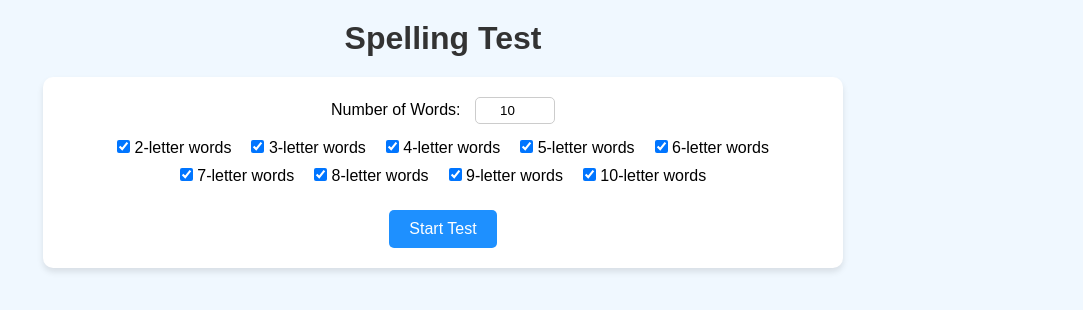
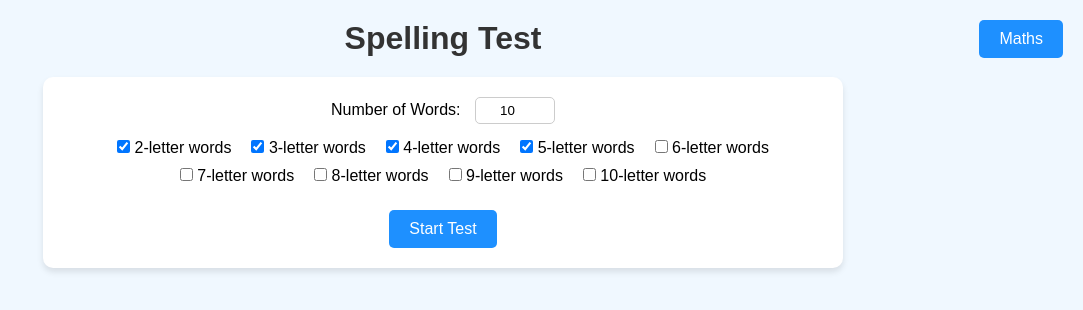
Before and after one commit to phillipcook/Tobias, a plain HTML site: page index.html in a window 1280 px wide. Shown: the whole page, without its empty margins (197-1280 px from the left). Drawn offline with Linux system fonts and the light colour scheme.

Commit message:
Update index.html

```diff
--- a/index.html
+++ b/index.html
@@ -19,6 +19,7 @@
             align-items: center;
             padding: 20px;
             min-height: 100vh;
+            position: relative;
         }
 
         h1 {
@@ -82,6 +83,25 @@
         }
 
         #startTest:hover {
+            background-color: #0d6efd;
+        }
+
+        /* Maths button (Styled the same as Start Test button) */
+        #mathsButton {
+            background-color: #1e90ff;
+            color: white;
+            border: none;
+            padding: 10px 20px;
+            font-size: 1em;
+            border-radius: 5px;
+            cursor: pointer;
+            transition: background-color 0.3s ease;
+            position: absolute;
+            top: 20px;
+            right: 20px;
+        }
+
+        #mathsButton:hover {
             background-color: #0d6efd;
         }
 
@@ -150,7 +170,7 @@
         }
 
         #results tr.incorrect {
-            background-color: #f8d7da;
+            background-color: #fff3cd;
         }
 
         #resultsCaption {
@@ -182,11 +202,17 @@
                 margin: 5px;
             }
         }
+
     </style>
 </head>
 <body>
 
     <h1>Spelling Test</h1>
+
+    <!-- Maths button in the top right corner -->
+    <a href="https://phillipcook.github.io/Maths/" target="_blank">
+        <button id="mathsButton">Maths</button>
+    </a>
 
     <div class="controls">
         <div>
@@ -199,11 +225,11 @@
             <label><input type="checkbox" id="threeLetter" checked> 3-letter words</label>
             <label><input type="checkbox" id="fourLetter" checked> 4-letter words</label>
             <label><input type="checkbox" id="fiveLetter" checked> 5-letter words</label>
-            <label><input type="checkbox" id="sixLetter" checked> 6-letter words</label>
-            <label><input type="checkbox" id="sevenLetter" checked> 7-letter words</label>
-            <label><input type="checkbox" id="eightLetter" checked> 8-letter words</label>
-            <label><input type="checkbox" id="nineLetter" checked> 9-letter words</label>
-            <label><input type="checkbox" id="tenLetter" checked> 10-letter words</label>
+            <label><input type="checkbox" id="sixLetter"> 6-letter words</label>
+            <label><input type="checkbox" id="sevenLetter"> 7-letter words</label>
+            <label><input type="checkbox" id="eightLetter"> 8-letter words</label>
+            <label><input type="checkbox" id="nineLetter"> 9-letter words</label>
+            <label><input type="checkbox" id="tenLetter"> 10-letter words</label>
         </div>
 
         <button id="startTest">Start Test</button>
```
